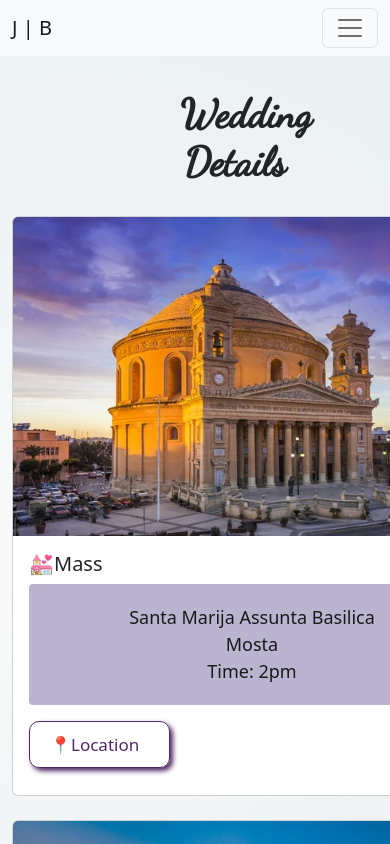
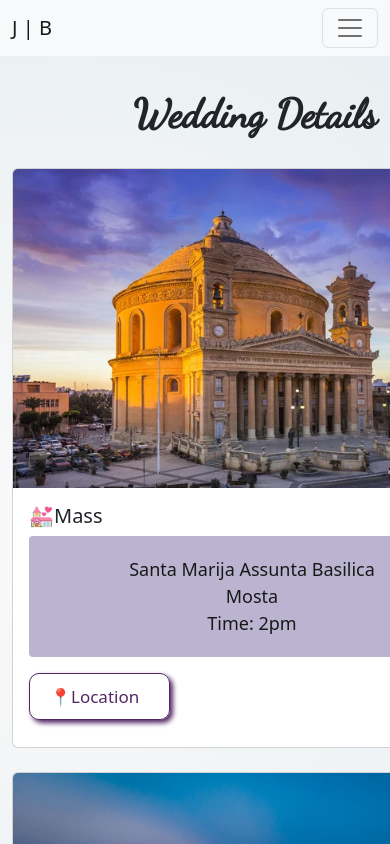
Before and after one commit to berscic/Wedding-Website, a plain HTML site: page weddingdetails.html in a window 390 px wide. Shown: the top 844 px of the page. Drawn offline with nearby package versions, Linux system fonts and the light colour scheme; a web font is replaced by a local one.

Commit message:
responsive

```diff
--- a/src/style.css
+++ b/src/style.css
@@ -55,8 +55,8 @@ p {
   color: grey;
 }
 
-.details {
-  margin: 90px 120px 30px 120px;
+h1 {
+  margin: 90px 0px 30px 0px;
 }
 
 .card {
@@ -97,7 +97,7 @@ p {
 
 @media (max-width: 576px) {
   .details {
-    margin: 90px 80px 30px 80px;
+    margin: 90px 40px 30px 120px;
   }
 
   h1 {
@@ -112,10 +112,6 @@ p {
 
 @media (max-width: 415px) {
   .details {
-    margin: 90px 40px 30px 120px;
-  }
-
-  body {
-    margin: auto;
+    margin: 90px 40px 30px 60px;
   }
 }
--- a/weddingdetails.html
+++ b/weddingdetails.html
@@ -52,12 +52,12 @@
         </div>
       </div>
     </nav>
-    <div class="details">
+    <div class="container-fluid details">
       <h1>Wedding Details</h1>
     </div>
     <div class="container-fluid" style="width: 32rem">
       <div class="row">
-        <div class="col-6">
+        <div class="col">
           <div class="card mb-4">
             <img
               src="images/basilica.jpg"
@@ -79,7 +79,7 @@
               >
             </div>
           </div>
-          <div class="col-6">
+          <div class="col">
             <div class="card">
               <img
                 src="images/excelsior.jpg"
```
